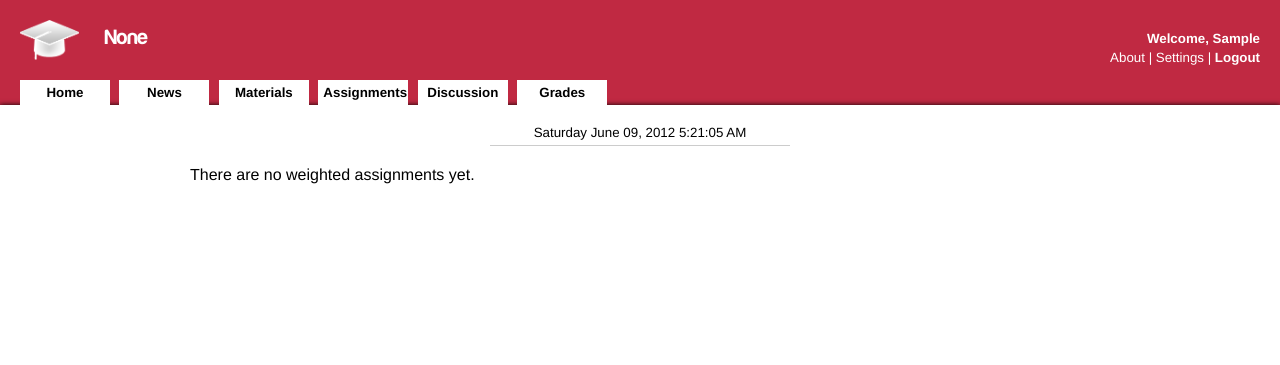
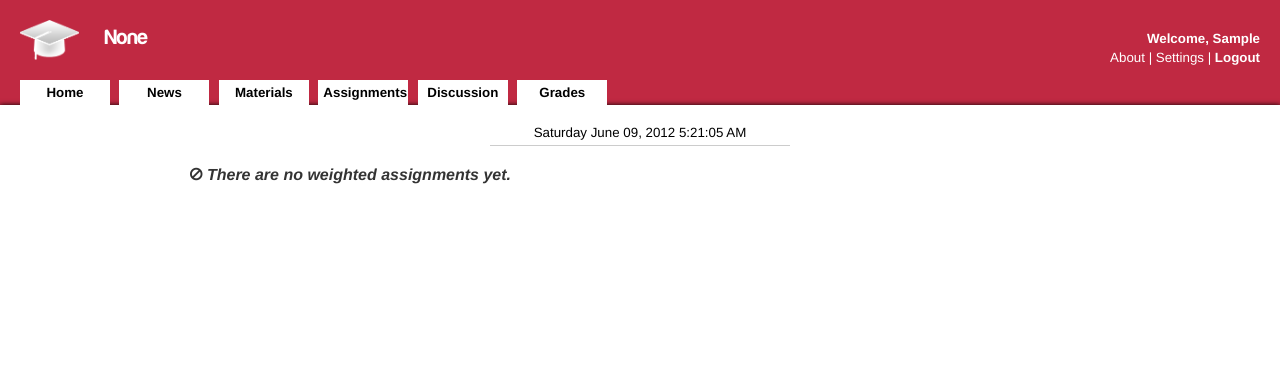
Before and after one commit to zanneth/Seminar, a Django app: page /grades/ in a window 1280 px wide. Shown: the top 365 px of the page. Run offline with Django 3.2, Linux system fonts and the light colour scheme; the visitor is signed in with stand-in values (Sample User, id 1); data that the repository does not hold is empty.

Commit message:
Added a view when an assignment group is empty.

```diff
--- a/assignments/static/css/grades.css
+++ b/assignments/static/css/grades.css
@@ -1,3 +1,9 @@
+div.no-assignments {
+	color: #333;
+	font-style: italic;
+	font-weight: bold;
+}
+
 div.assignment-group + div.assignment-group {
 	margin-top: 40px;
 }
--- a/assignments/templates/grades.html
+++ b/assignments/templates/grades.html
@@ -38,6 +38,7 @@
 		{% endfor %}
 	{% else %}
 		<div class="no-assignments">
+			<span class="icon-ban-circle"></span>
 			There are no weighted assignments yet.
 		</div>
 	{% endif %}
```
